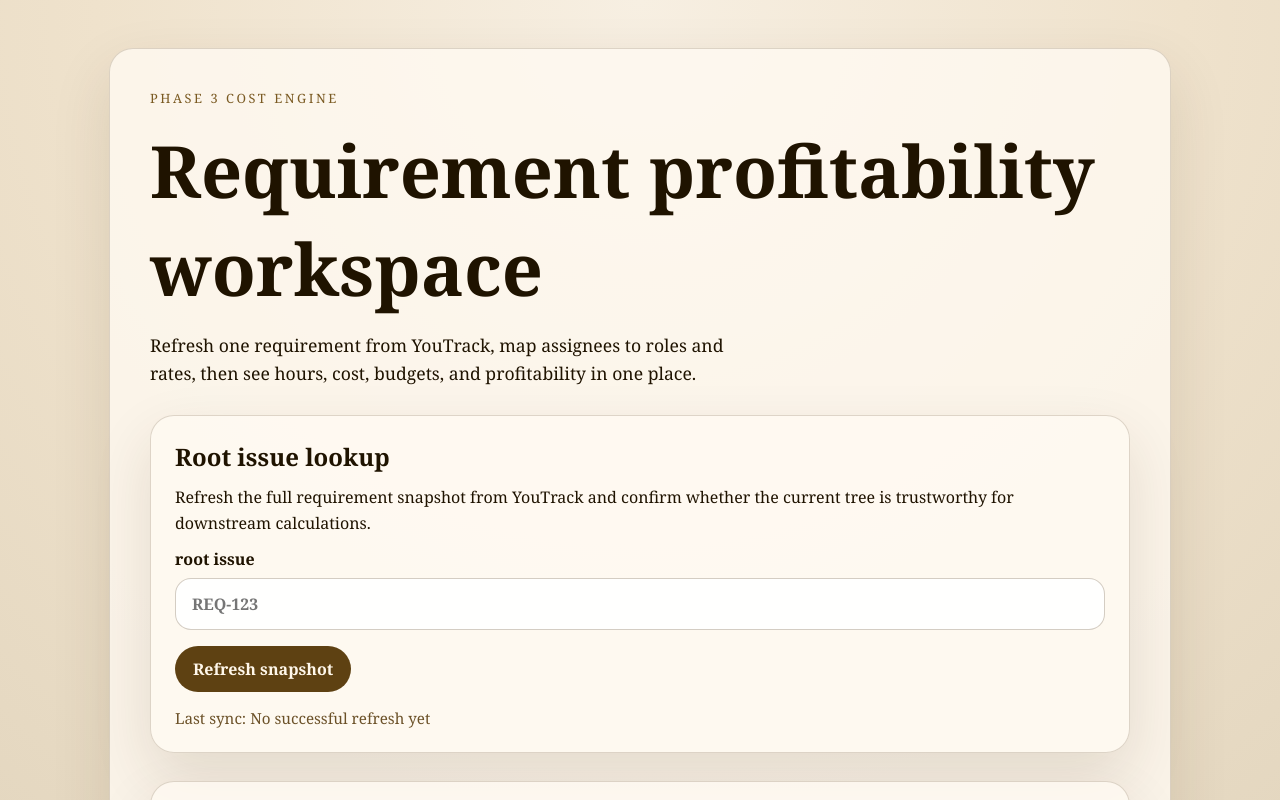
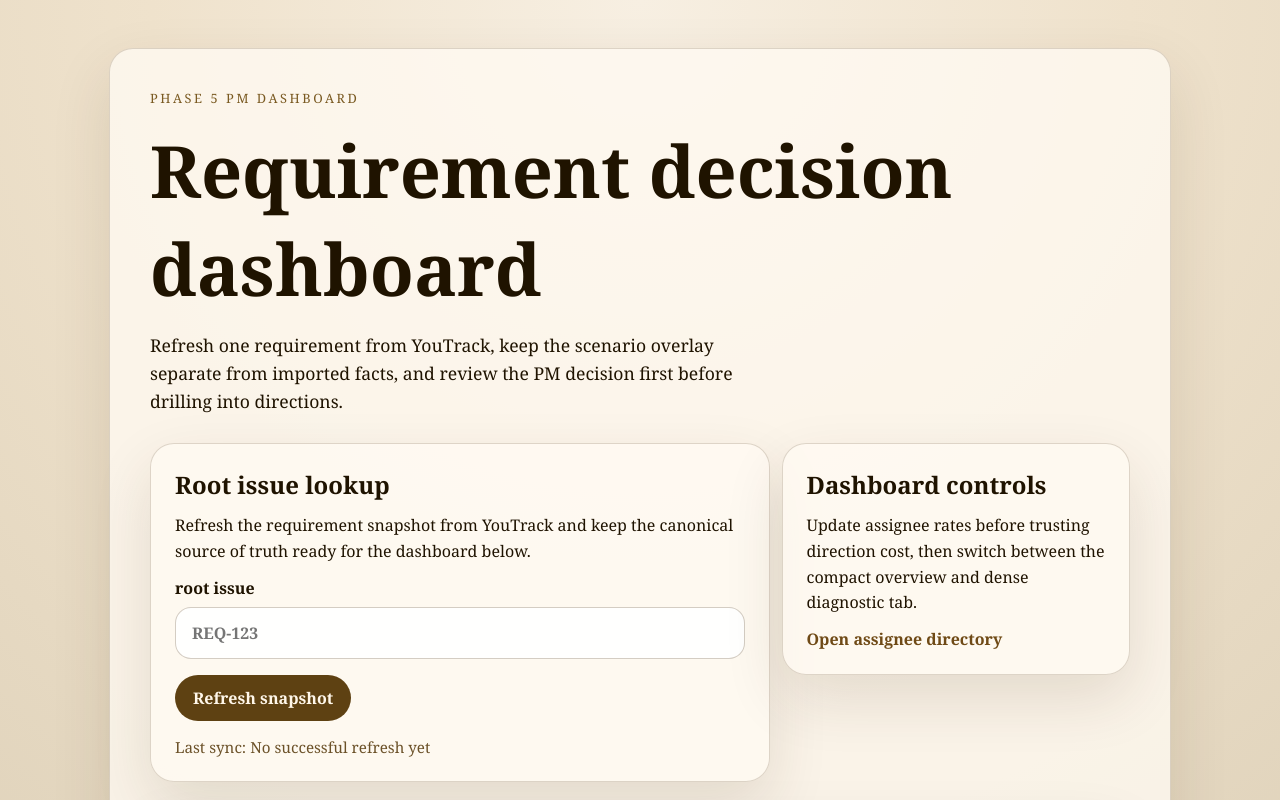
Before and after one commit to SeleznevAM/ai-board, a Next.js app: page / in a window 1280 px wide. Shown: the top 800 px of the page. Built offline with nearby package versions, Linux system fonts and the light colour scheme; no server answers.

Commit message:
feat(05-02): recompose page into pm dashboard shell
- route page-owned snapshot and scenario state through overview and directions tabs
- compact provenance and controls so the decision card owns the first viewport

```diff
--- a/app/page.tsx
+++ b/app/page.tsx
@@ -4,8 +4,12 @@ import Link from "next/link";
 import { useEffect, useMemo, useState } from "react";
 
 import { BudgetAllocationForm } from "../src/components/budget-allocation-form";
-import { CostSummary } from "../src/components/cost-summary";
 import { DirectionBreakdown } from "../src/components/direction-breakdown";
+import {
+  PmDashboardTabs,
+  type PmDashboardTabId,
+} from "../src/components/pm-dashboard-tabs";
+import { RequirementDecisionCard } from "../src/components/requirement-decision-card";
 import { RootIssueForm, type RootIssueFormResult } from "../src/components/root-issue-form";
 import { ScenarioOriginPanel } from "../src/components/scenario-origin-panel";
 import { ScopeState } from "../src/components/scope-state";
@@ -38,6 +42,7 @@ export default function HomePage() {
   const [result, setResult] = useState<RootIssueFormResult | null>(null);
   const [assigneeDirectory, setAssigneeDirectory] = useState<AssigneeDirectoryEntry[]>([]);
   const [scenarioState, setScenarioState] = useState<ScenarioState | null>(null);
+  const [selectedTab, setSelectedTab] = useState<PmDashboardTabId>("overview");
   const youTrackBaseUrl = process.env.NEXT_PUBLIC_YOUTRACK_BASE_URL ?? null;
   const successfulScope = result?.kind === "success" ? result.scope : null;
   const blockedScope = result?.kind === "blocked" ? result.scope : null;
@@ -179,6 +184,57 @@ export default function HomePage() {
   );
   const hasTrustworthySnapshot =
     successfulScope !== null && costResult !== null && profitability !== null;
+  const dashboardShell =
+    hasTrustworthySnapshot && scenarioState ? (
+      <PmDashboardTabs
+        selectedTab={selectedTab}
+        onTabChange={setSelectedTab}
+        overviewContent={
+          <div style={{ display: "grid", gap: "20px" }}>
+            <RequirementDecisionCard
+              totalHours={{
+                current: costResult.totalHours,
+                forecast: scenarioForecast?.summary.forecast.cost.totalHours ?? costResult.totalHours,
+              }}
+              profitability={{
+                current: profitability,
+                forecast: scenarioForecast?.profitability.forecast ?? profitability,
+              }}
+              hasScenarioChanges={scenarioDirty}
+            />
+            <div
+              style={{
+                display: "grid",
+                gap: "20px",
+                gridTemplateColumns: "minmax(0, 1.6fr) minmax(300px, 0.9fr)",
+                alignItems: "start",
+              }}
+            >
+              <BudgetAllocationForm
+                baselineTotalBudget={baselineTotalBudget}
+                baselineDirectionBudgets={scenarioState.baselineBudgets}
+                scenarioDirectionBudgets={activeDirectionBudgets}
+                onChange={handleScenarioBudgetChange}
+              />
+              <ScenarioOriginPanel origin={scenarioState} hasScenarioChanges={scenarioDirty} />
+            </div>
+          </div>
+        }
+        directionsContent={
+          <DirectionBreakdown
+            directionTotals={{
+              current: costResult.directionTotals,
+              forecast: scenarioForecast?.directionTotals.forecast ?? costResult.directionTotals,
+            }}
+            profitability={{
+              current: directionProfitability,
+              forecast: scenarioForecast?.directionProfitability.forecast ?? directionProfitability,
+            }}
+            directionDeltas={scenarioForecast?.directionDeltas ?? []}
+          />
+        }
+      />
+    ) : null;
 
   return (
     <main
@@ -208,17 +264,25 @@ export default function HomePage() {
               color: "#7a5a22",
             }}
           >
-            Phase 3 cost engine
+            Phase 5 PM dashboard
           </p>
           <h1 style={{ margin: 0, fontSize: "clamp(2.5rem, 6vw, 4.5rem)" }}>
-            Requirement profitability workspace
+            Requirement decision dashboard
           </h1>
           <p style={{ maxWidth: "62ch", fontSize: "1.1rem", lineHeight: 1.6, margin: 0 }}>
-            Refresh one requirement from YouTrack, map assignees to roles and rates,
-            then see hours, cost, budgets, and profitability in one place.
+            Refresh one requirement from YouTrack, keep the scenario overlay separate from
+            imported facts, and review the PM decision first before drilling into directions.
           </p>
         </header>
 
+        <section
+          style={{
+            gap: "12px",
+            display: "grid",
+            gridTemplateColumns: "minmax(0, 1.6fr) minmax(280px, 0.9fr)",
+            alignItems: "start",
+          }}
+        >
           <div
             style={{
               ...panelStyle,
@@ -229,8 +293,8 @@ export default function HomePage() {
           >
             <h2 style={{ margin: 0 }}>Root issue lookup</h2>
             <p style={{ margin: 0, lineHeight: 1.6 }}>
-            Refresh the full requirement snapshot from YouTrack and confirm whether the
-            current tree is trustworthy for downstream calculations.
+              Refresh the requirement snapshot from YouTrack and keep the canonical source
+              of truth ready for the dashboard below.
             </p>
             <RootIssueForm
               onResolved={handleResolved}
@@ -247,23 +311,21 @@ export default function HomePage() {
               gap: "12px",
             }}
           >
-          <h2 style={{ margin: 0 }}>Assignee directory</h2>
+            <h2 style={{ margin: 0 }}>Dashboard controls</h2>
             <p style={{ margin: 0, lineHeight: 1.6 }}>
-            Maintain the assignee to role and rate mapping before trusting direction costs.
+              Update assignee rates before trusting direction cost, then switch between the
+              compact overview and dense diagnostic tab.
             </p>
-          <Link href="/assignees" style={{ color: "#6f4a16", fontWeight: 700, textDecoration: "none" }}>
+            <Link
+              href="/assignees"
+              style={{ color: "#6f4a16", fontWeight: 700, textDecoration: "none" }}
+            >
               Open assignee directory
             </Link>
           </div>
+        </section>
 
-        {successfulScope ? (
-          <BudgetAllocationForm
-            baselineTotalBudget={baselineTotalBudget}
-            baselineDirectionBudgets={scenarioState?.baselineBudgets ?? allocateEvenBudgets(0)}
-            scenarioDirectionBudgets={activeDirectionBudgets}
-            onChange={handleScenarioBudgetChange}
-          />
-        ) : null}
+        {dashboardShell}
 
         {(successfulScope || blockedScope) ? (
           <div style={{ ...panelStyle, padding: "24px" }}>
@@ -278,39 +340,6 @@ export default function HomePage() {
               onClearScenarioExtraHours={successfulScope ? handleClearScenarioExtraHours : undefined}
             />
           </div>
-        ) : null}
-
-        {hasTrustworthySnapshot && scenarioState ? (
-          <>
-            <CostSummary
-              totalHours={{
-                current: costResult.totalHours,
-                forecast: scenarioForecast?.summary.forecast.cost.totalHours ?? costResult.totalHours,
-              }}
-              totalCost={{
-                current: costResult.totalCost,
-                forecast: scenarioForecast?.totalCost.forecast ?? costResult.totalCost,
-              }}
-              profitability={{
-                current: profitability,
-                forecast: scenarioForecast?.profitability.forecast ?? profitability,
-              }}
-              hasScenarioChanges={scenarioDirty}
-            />
-            <ScenarioOriginPanel origin={scenarioState} hasScenarioChanges={scenarioDirty} />
-            <DirectionBreakdown
-              directionTotals={{
-                current: costResult.directionTotals,
-                forecast: scenarioForecast?.directionTotals.forecast ?? costResult.directionTotals,
-              }}
-              profitability={{
-                current: directionProfitability,
-                forecast:
-                  scenarioForecast?.directionProfitability.forecast ?? directionProfitability,
-              }}
-              directionDeltas={scenarioForecast?.directionDeltas ?? []}
-            />
-          </>
         ) : null}
 
         {result?.kind === "blocked" ? (
--- a/src/components/scenario-origin-panel.tsx
+++ b/src/components/scenario-origin-panel.tsx
@@ -73,8 +73,8 @@ export function ScenarioOriginPanel({
     <section
       style={{
         display: "grid",
-        gap: "16px",
-        padding: "24px",
+        gap: "14px",
+        padding: "20px",
         borderRadius: "24px",
         border: "1px solid rgba(75, 49, 11, 0.18)",
         background: "rgba(255, 250, 242, 0.78)",
@@ -83,7 +83,8 @@ export function ScenarioOriginPanel({
       <div style={{ display: "grid", gap: "8px" }}>
         <h2 style={{ margin: 0 }}>Scenario provenance</h2>
         <p style={{ margin: 0, lineHeight: 1.6 }}>
-          Actual from YouTrack. Forecast from scenario edits on this screen only.
+          Actual values come from the latest YouTrack snapshot. Forecast values come only
+          from edits on this screen.
         </p>
       </div>
 
@@ -103,7 +104,15 @@ export function ScenarioOriginPanel({
             background: "rgba(255, 252, 247, 0.94)",
           }}
         >
-          <div style={{ fontSize: "0.82rem", fontWeight: 700, textTransform: "uppercase" }}>
+          <div
+            style={{
+              fontSize: "0.76rem",
+              fontWeight: 700,
+              letterSpacing: "0.12em",
+              textTransform: "uppercase",
+              color: "#6e5430",
+            }}
+          >
             Root issue
           </div>
           <div>{origin.rootIssueKey}</div>
@@ -117,7 +126,15 @@ export function ScenarioOriginPanel({
             background: "rgba(255, 252, 247, 0.94)",
           }}
         >
-          <div style={{ fontSize: "0.82rem", fontWeight: 700, textTransform: "uppercase" }}>
+          <div
+            style={{
+              fontSize: "0.76rem",
+              fontWeight: 700,
+              letterSpacing: "0.12em",
+              textTransform: "uppercase",
+              color: "#6e5430",
+            }}
+          >
             Last sync
           </div>
           <div>{formatTimestamp(origin.lastSyncedAt)}</div>
@@ -138,9 +155,9 @@ export function ScenarioOriginPanel({
       <div
         style={{
           display: "grid",
-          gap: "8px",
-          padding: "16px",
-          borderRadius: "18px",
+          gap: "10px",
+          padding: "14px 16px",
+          borderRadius: "16px",
           border: "1px solid rgba(111, 74, 22, 0.2)",
           background: "rgba(255, 247, 235, 0.96)",
         }}
@@ -154,7 +171,7 @@ export function ScenarioOriginPanel({
             color: "#6f4a16",
           }}
         >
-          Extra hours by issue
+          Issue deltas
         </div>
         {extraHourEntries.length > 0 ? (
           extraHourEntries.map(([issueKey, hours]) => (
@@ -174,7 +191,7 @@ export function ScenarioOriginPanel({
           <p style={{ margin: 0, lineHeight: 1.6 }}>
             {hasScenarioChanges
               ? "No extra hours are stored in the current scenario."
-              : "No extra hours added yet. Current values match the YouTrack snapshot."}
+              : "No issue-level extra hours yet. Forecast currently matches the snapshot."}
           </p>
         )}
       </div>
```
Lines whose indentation alone changed are shown as unchanged.
